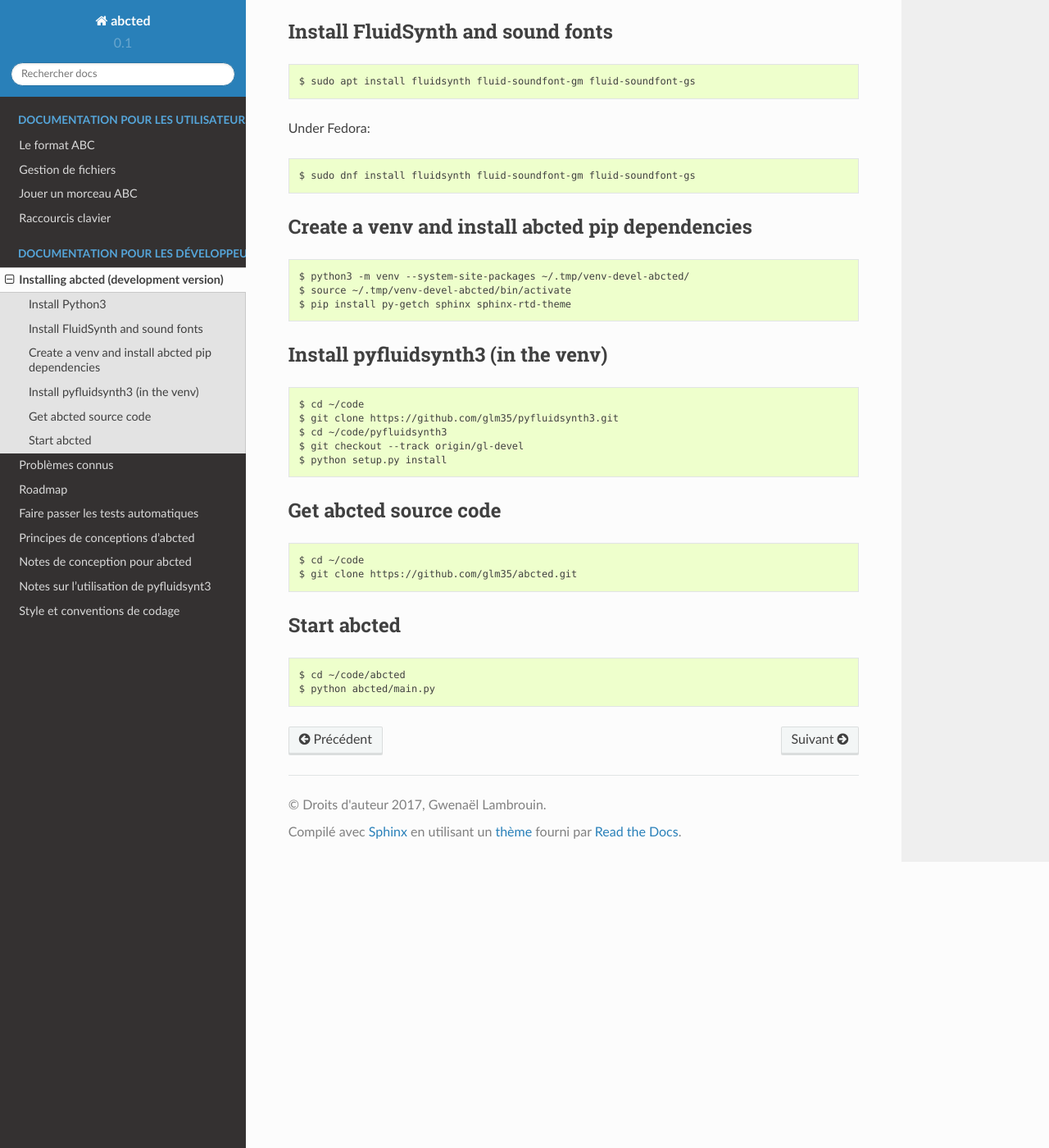
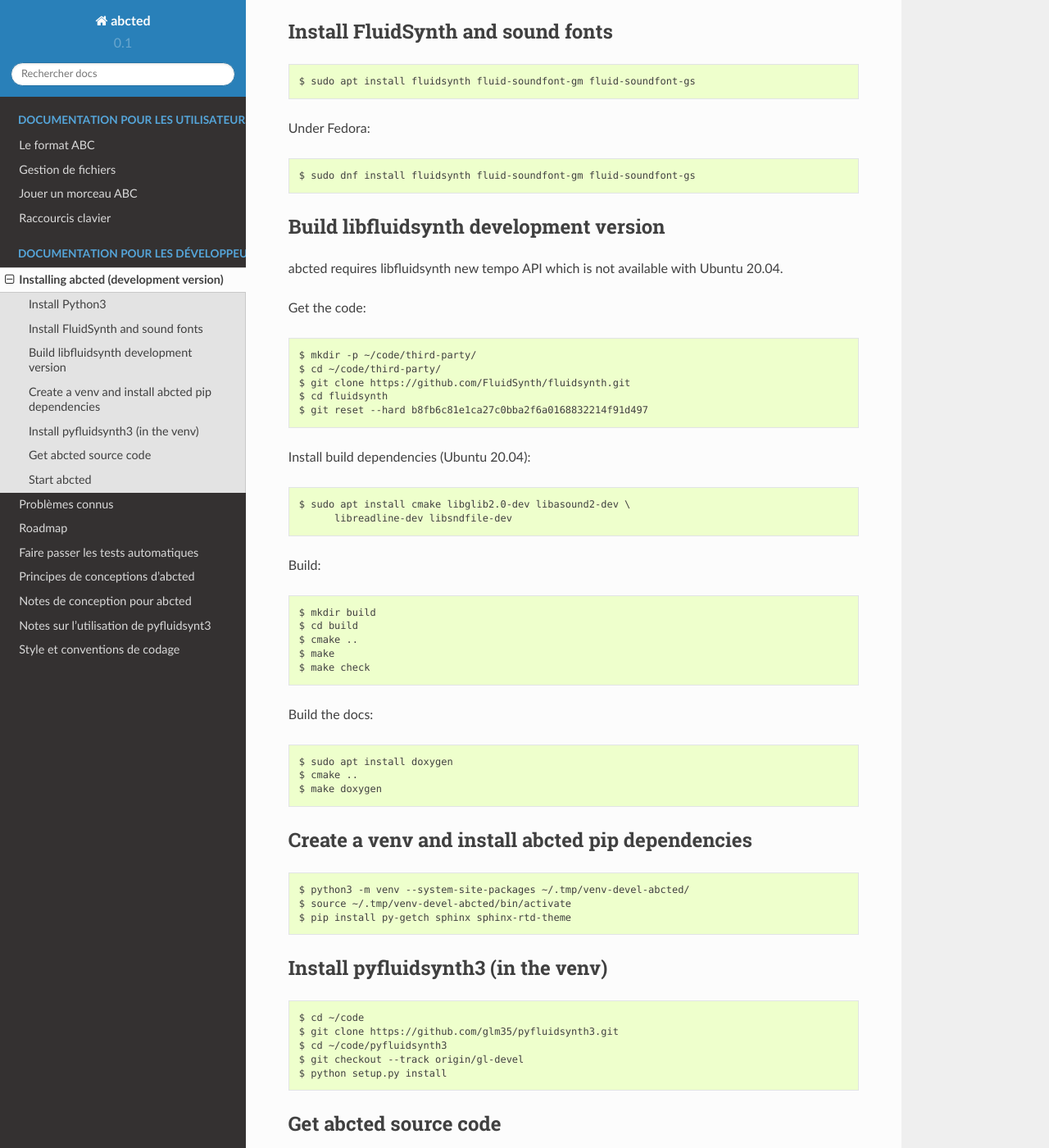
Before and after one commit to glm35/abcted, a Sphinx documentation site: the page built from docs/developer_docs/install.rst, in a window 1280 px wide and 1400 px high, scrolled down 471 px. Shown: the whole window at 82% size. Built offline with Sphinx 7.4.7 and the Read the Docs theme 2.0.0, drawn with Linux system fonts in a browser that asks for light colours; some of the changed text lies outside the part shown.

Commit message:
docs: build libfluidsynth from source

```diff
--- a/docs/developer_docs/install.rst
+++ b/docs/developer_docs/install.rst
@@ -25,6 +25,37 @@
 
    $ sudo dnf install fluidsynth fluid-soundfont-gm fluid-soundfont-gs
 
+Build libfluidsynth development version
+---------------------------------------
+
+abcted requires libfluidsynth new tempo API which is not available with Ubuntu 20.04.
+
+Get the code::
+
+    $ mkdir -p ~/code/third-party/
+    $ cd ~/code/third-party/
+    $ git clone https://github.com/FluidSynth/fluidsynth.git
+    $ cd fluidsynth
+    $ git reset --hard b8fb6c81e1ca27c0bba2f6a0168832214f91d497
+
+Install build dependencies (Ubuntu 20.04)::
+
+  $ sudo apt install cmake libglib2.0-dev libasound2-dev \
+        libreadline-dev libsndfile-dev
+
+Build::
+
+    $ mkdir build
+    $ cd build
+    $ cmake ..
+    $ make
+    $ make check
+
+Build the docs::
+
+    $ sudo apt install doxygen
+    $ cmake ..
+    $ make doxygen
 
 Create a venv and install abcted pip dependencies
 -------------------------------------------------
@@ -60,4 +91,4 @@
 ::
 
    $ cd ~/code/abcted
-   $ python abcted/main.py
+   $ python abcted/main.py  -l ~/code/third-party/fluidsynth/build/src/libfluidsynth.so.3.0.0
```
